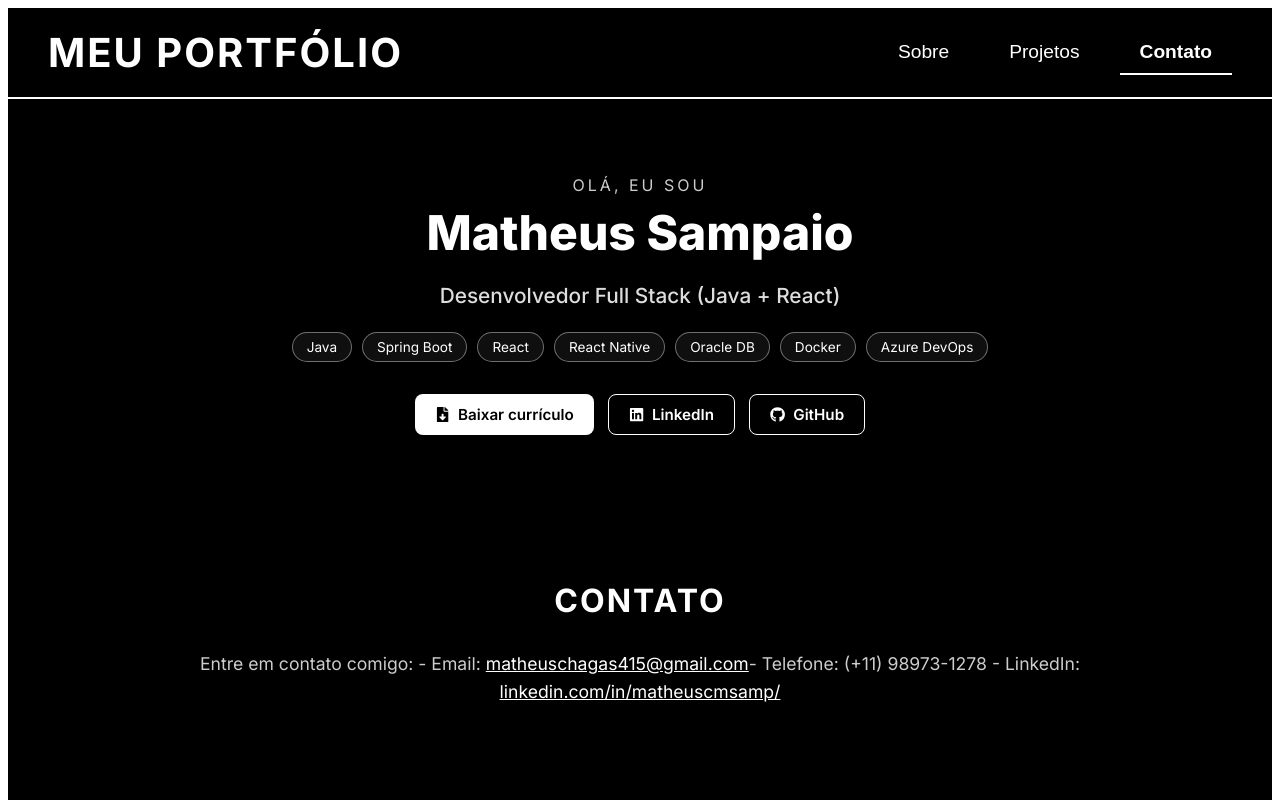
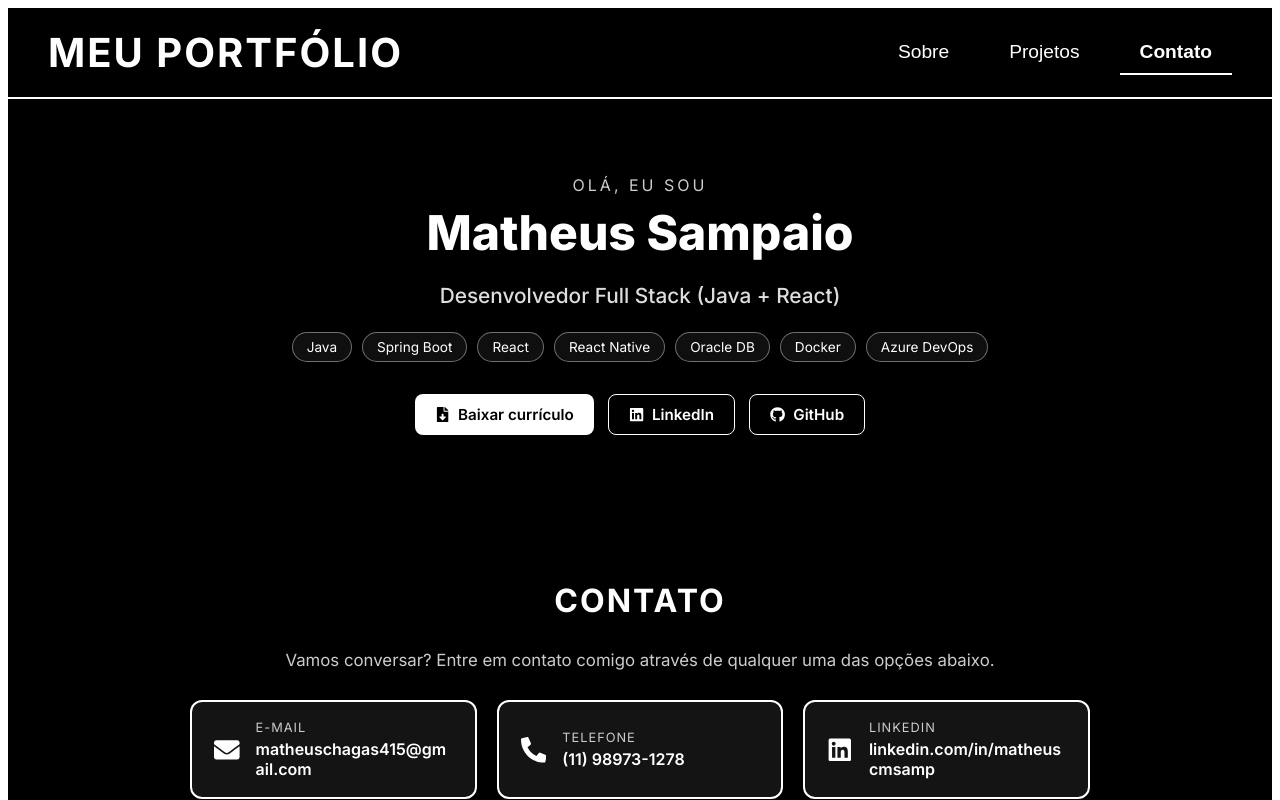
Before and after one commit to matheusCMSampaio/meu-portfolio, a Next.js app: page / in a window 1280 px wide. Both pictures are taken after a click on the button "Contato". Shown: the top 800 px of the page. Built offline with nearby package versions, Linux system fonts and the light colour scheme.

Commit message:
feat: redesenha secao de contato com formulario via whatsapp

```diff
--- a/src/app/components/Contato.jsx
+++ b/src/app/components/Contato.jsx
@@ -1,16 +1,145 @@
 "use client";
+
+import { useState } from 'react';
 import styles from '../styles/Home.module.css';
+import { FaEnvelope, FaPhoneAlt, FaLinkedin, FaGithub, FaWhatsapp } from 'react-icons/fa';
+
+const CONTATOS = [
+  {
+    icon: FaEnvelope,
+    label: 'E-mail',
+    value: 'matheuschagas415@gmail.com',
+    href: 'mailto:matheuschagas415@gmail.com',
+  },
+  {
+    icon: FaPhoneAlt,
+    label: 'Telefone',
+    value: '(11) 98973-1278',
+    href: 'tel:+5511989731278',
+  },
+  {
+    icon: FaLinkedin,
+    label: 'LinkedIn',
+    value: 'linkedin.com/in/matheuscmsamp',
+    href: 'https://www.linkedin.com/in/matheuscmsamp/',
+    external: true,
+  },
+  {
+    icon: FaGithub,
+    label: 'GitHub',
+    value: 'github.com/matheusCMSampaio',
+    href: 'https://github.com/matheusCMSampaio',
+    external: true,
+  },
+];
 
 export default function Contato() {
+  const [nome, setNome] = useState('');
+  const [email, setEmail] = useState('');
+  const [mensagem, setMensagem] = useState('');
+
+  const enviarWhatsApp = (e) => {
+    e.preventDefault();
+
+    const texto = `Olá, Matheus!
+
+Meu nome é ${nome}.
+E-mail: ${email}
+
+Mensagem:
+${mensagem}
+
+Enviado através do seu portfólio.`;
+
+    // Seu número de WhatsApp
+    const telefone = '5511989731278';
+
+    const url = `https://wa.me/${telefone}?text=${encodeURIComponent(texto)}`;
+
+    window.open(url, '_blank');
+  };
+
   return (
-    <section className={styles.section}>
+    <section id="contato" className={styles.section}>
       <h2 className={styles.heading}>Contato</h2>
-      <p className={styles.contact}>
-        Entre em contato comigo:
-        - Email: <a href="mailto:matheuschagas415@gmail.com" className={styles.link}>matheuschagas415@gmail.com</a>
-        - Telefone: (+11) 98973-1278
-        - LinkedIn: <a href="https://www.linkedin.com/in/matheuscmsamp/" target="_blank" rel="noopener noreferrer" className={styles.link}>linkedin.com/in/matheuscmsamp/</a>
+
+      <p className={styles.contactIntro}>
+        Vamos conversar? Entre em contato comigo através de qualquer uma das opções abaixo.
       </p>
+
+      <div className={styles.contactGrid}>
+        {CONTATOS.map(({ icon: Icon, label, value, href, external }) => (
+          <a
+            key={label}
+            href={href}
+            target={external ? '_blank' : undefined}
+            rel={external ? 'noopener noreferrer' : undefined}
+            className={styles.contactCard}
+          >
+            <Icon className={styles.contactIcon} />
+
+            <div>
+              <span className={styles.contactLabel}>{label}</span>
+              <span className={styles.contactValue}>{value}</span>
+            </div>
+          </a>
+        ))}
+      </div>
+
+      {/* FORMULÁRIO */}
+      <div className={styles.contactFormContainer}>
+        <h3>Fale comigo</h3>
+
+        <p>
+          Está interessado no meu perfil? Envie uma mensagem diretamente pelo WhatsApp.
+        </p>
+
+        <form onSubmit={enviarWhatsApp} className={styles.contactForm}>
+          <div className={styles.formGroup}>
+            <label htmlFor="nome">Nome</label>
+
+            <input
+              id="nome"
+              type="text"
+              placeholder="Seu nome"
+              value={nome}
+              onChange={(e) => setNome(e.target.value)}
+              required
+            />
+          </div>
+
+          <div className={styles.formGroup}>
+            <label htmlFor="email">E-mail</label>
+
+            <input
+              id="email"
+              type="email"
+              placeholder="seuemail@empresa.com"
+              value={email}
+              onChange={(e) => setEmail(e.target.value)}
+              required
+            />
+          </div>
+
+          <div className={styles.formGroup}>
+            <label htmlFor="mensagem">Mensagem</label>
+
+            <textarea
+              id="mensagem"
+              placeholder="Olá, Matheus! Vi seu portfólio e gostaria de conversar sobre uma oportunidade..."
+              value={mensagem}
+              onChange={(e) => setMensagem(e.target.value)}
+              rows={6}
+              required
+            />
+          </div>
+
+          <button type="submit" className={styles.whatsappButton}>
+            <FaWhatsapp />
+            Enviar pelo WhatsApp
+          </button>
+        </form>
+      </div>
     </section>
   );
 }
--- a/src/app/styles/Home.module.css
+++ b/src/app/styles/Home.module.css
@@ -301,6 +301,60 @@
   gap: 6px;
 }
 
+.contactIntro {
+  text-align: center;
+  color: #ccc;
+  margin-bottom: 30px;
+  font-size: 1.05rem;
+}
+
+.contactGrid {
+  display: grid;
+  grid-template-columns: repeat(auto-fit, minmax(260px, 1fr));
+  gap: 20px;
+  max-width: 900px;
+  margin: 0 auto;
+}
+
+.contactCard {
+  display: flex;
+  align-items: center;
+  gap: 16px;
+  padding: 18px 22px;
+  border: 2px solid #fff;
+  border-radius: 12px;
+  background: rgba(255, 255, 255, 0.08);
+  text-decoration: none;
+  color: #fff;
+  transition: all 0.25s ease;
+}
+
+.contactCard:hover {
+  background: rgba(255, 255, 255, 0.18);
+  transform: translateY(-4px);
+}
+
+.contactIcon {
+  font-size: 1.6rem;
+  flex-shrink: 0;
+}
+
+.contactLabel {
+  display: block;
+  font-size: 0.8rem;
+  text-transform: uppercase;
+  letter-spacing: 1px;
+  color: #ccc;
+  margin-bottom: 4px;
+}
+
+.contactValue {
+  display: block;
+  font-size: 1rem;
+  font-weight: 600;
+  word-break: break-word;
+}
+
 .link {
   color: #fff;
   text-decoration: underline;
@@ -374,3 +428,87 @@
 .link:hover {
   color: #ccc;
 }
+
+.contactFormContainer {
+  margin-top: 50px;
+  max-width: 750px;
+  margin-left: auto;
+  margin-right: auto;
+}
+
+.contactFormContainer h3 {
+  font-size: 1.8rem;
+  margin-bottom: 10px;
+}
+
+.contactFormContainer p {
+  margin-bottom: 25px;
+  opacity: 0.8;
+}
+
+.contactForm {
+  display: flex;
+  flex-direction: column;
+  gap: 20px;
+}
+
+.formGroup {
+  display: flex;
+  flex-direction: column;
+  gap: 8px;
+}
+
+.formGroup label {
+  font-weight: 600;
+}
+
+.formGroup input,
+.formGroup textarea {
+  width: 100%;
+  padding: 14px 16px;
+  border-radius: 10px;
+  border: 1px solid #ccc;
+  font-size: 1rem;
+  font-family: inherit;
+  outline: none;
+  transition: 0.2s;
+}
+
+.formGroup input:focus,
+.formGroup textarea:focus {
+  border-color: #25D366;
+}
+
+.formGroup textarea {
+  resize: vertical;
+}
+
+.whatsappButton {
+  display: flex;
+  align-items: center;
+  justify-content: center;
+  gap: 10px;
+
+  padding: 15px 25px;
+
+  border: none;
+  border-radius: 10px;
+
+  background: #25D366;
+  color: white;
+
+  font-size: 1rem;
+  font-weight: 600;
+
+  cursor: pointer;
+  transition: 0.2s;
+}
+
+.whatsappButton:hover {
+  transform: translateY(-2px);
+  filter: brightness(0.95);
+}
+
+.whatsappButton svg {
+  font-size: 1.3rem;
+}
```
